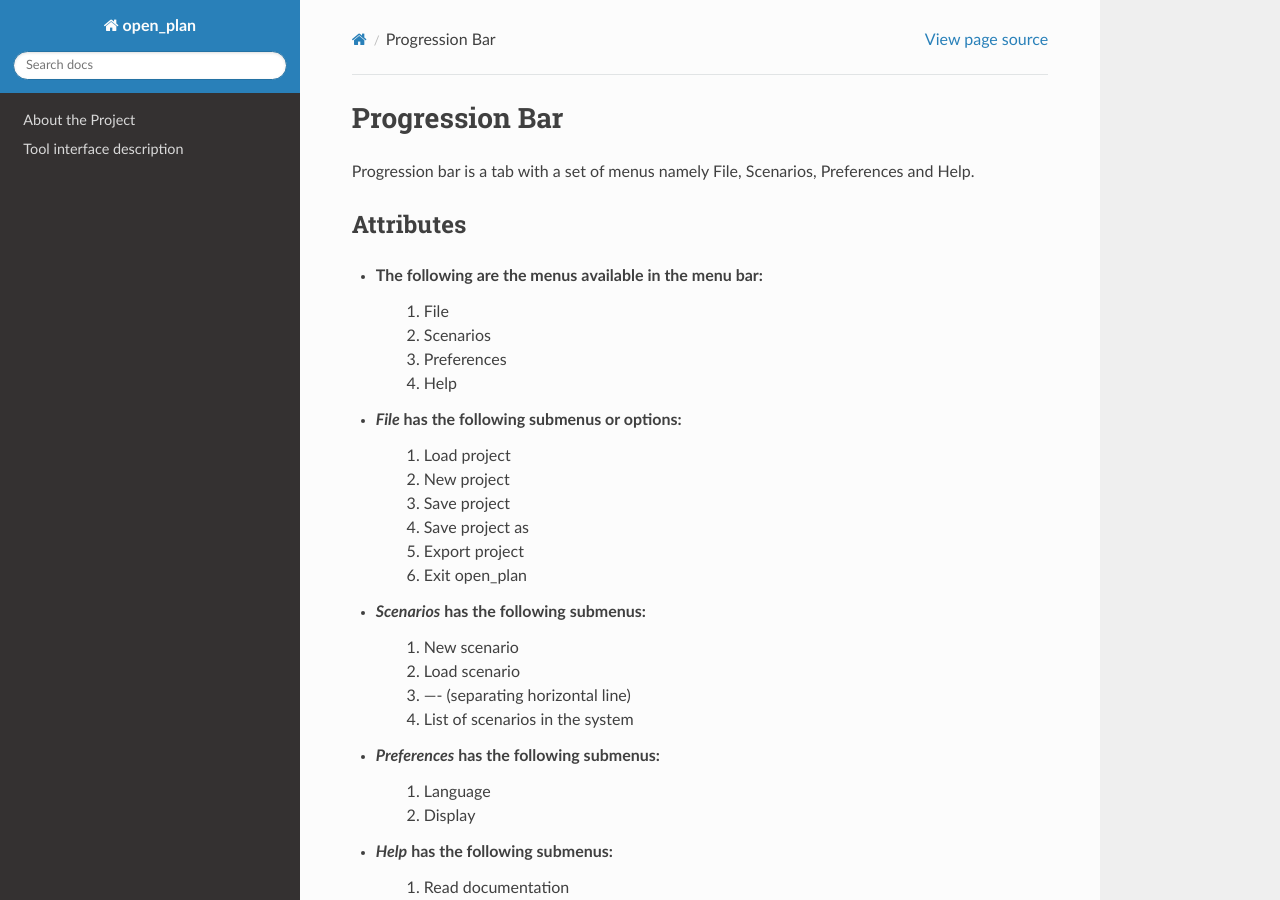
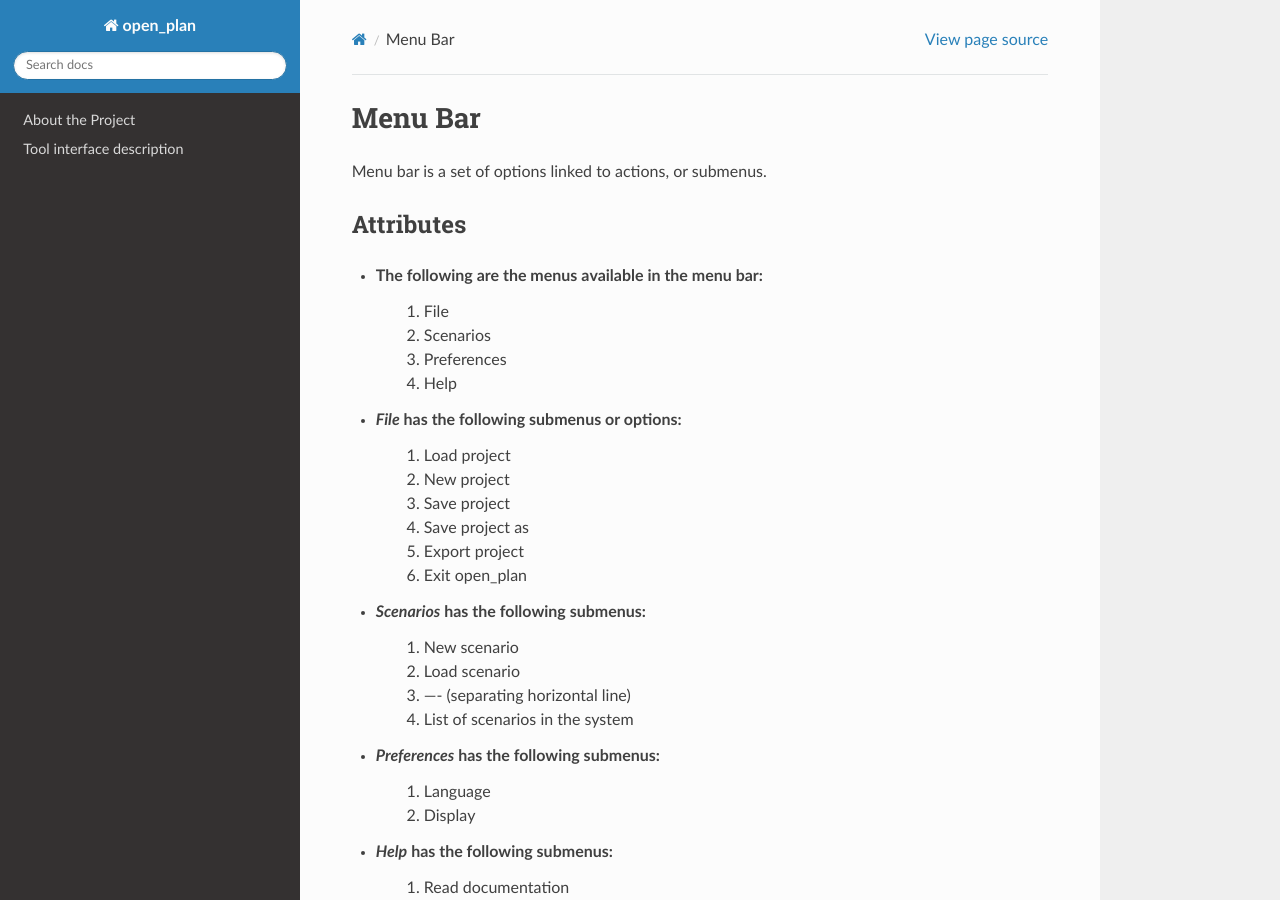
Before and after one commit to rl-institut/open_plan, a Sphinx documentation site: the page built from docs/view_components/menu_bar.rst, in a window 1280 px wide and 900 px high. Built offline with Sphinx 7.4.7 and the Read the Docs theme 2.0.0, drawn with Linux system fonts in a browser that asks for light colours; formulas are drawn with MathJax 3.

Commit message:
Fix Menu bar section title

```diff
--- a/docs/view_components/menu_bar.rst
+++ b/docs/view_components/menu_bar.rst
@@ -1,9 +1,9 @@
 .. _menu_bar-label:
 
-Progression Bar
----------------
+Menu Bar
+--------
 
-Progression bar is a tab with a set of menus namely File, Scenarios, Preferences and Help.
+Menu bar is a set of options linked to actions, or submenus.
 
 Attributes
 ^^^^^^^^^^
--- a/docs/view_components/welcome.rst
+++ b/docs/view_components/welcome.rst
@@ -40,7 +40,7 @@ Link with other view-components
 
 ref:`landing-view`:
 
-* ref:`file menu`:
+* ref:`menu_bar-label`:
      user can re-enable appearance of the welcome view-component through options within the file menu
 
 Rendering of the view-component
```
